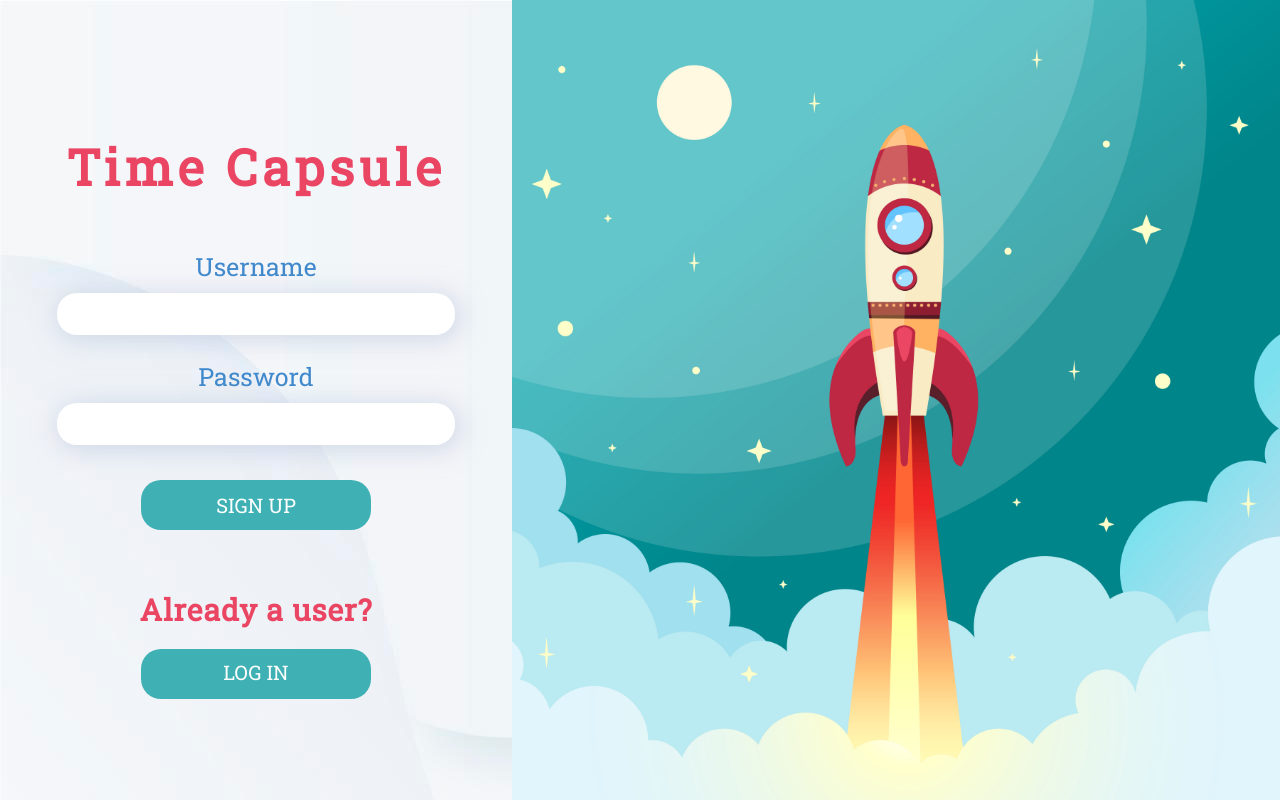
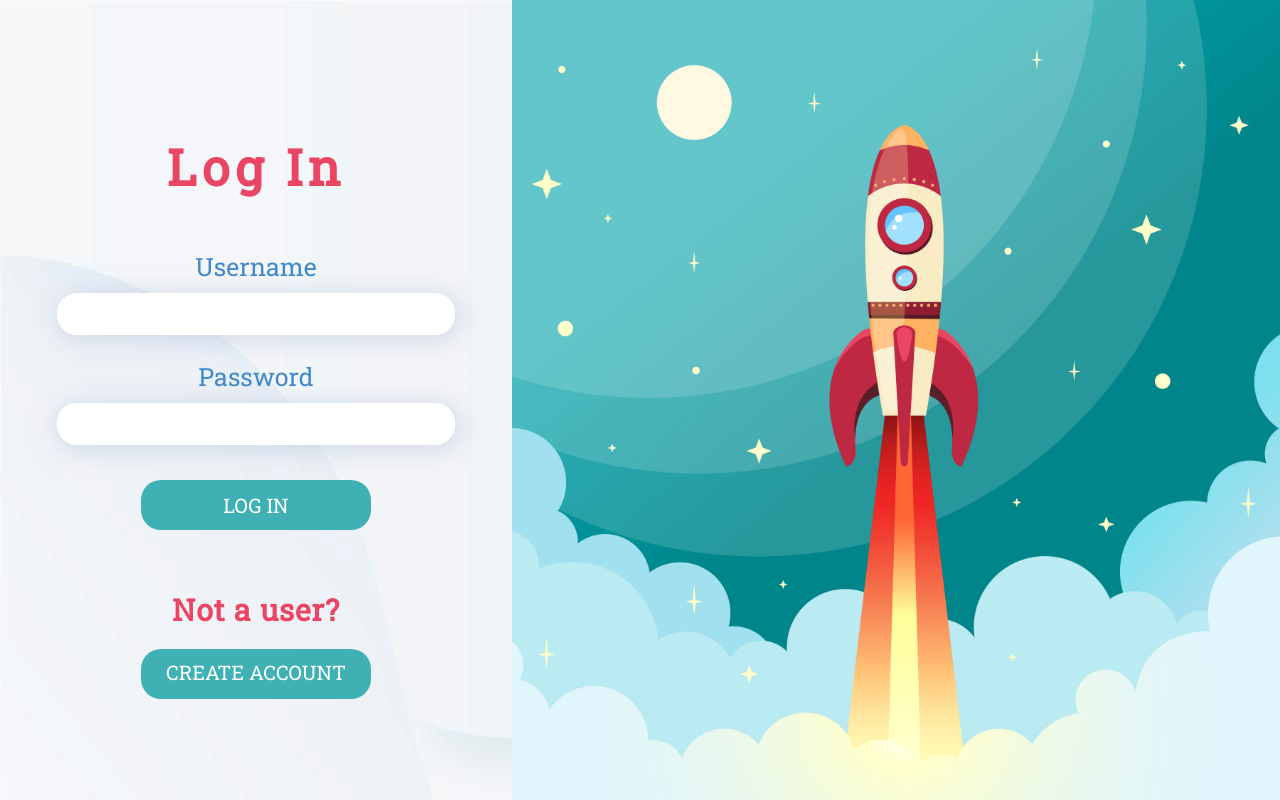
Before and after one commit to VanessaSue27/final-project-frontend, a React (Create React App) app: page /dashboard in a window 1280 px wide. Built offline with nearby package versions, Linux system fonts and the light colour scheme.

Commit message:
Change logic so landing page is LogInPage instead

```diff
--- a/src/App.js
+++ b/src/App.js
@@ -19,11 +19,11 @@ export const App = () => {
       <BrowserRouter>
         <Switch>
           <Route path="/" exact>
-            <SignUpPage />
+            <LogInPage />
           </Route>
 
-          <Route path="/login">
-            <LogInPage />
+          <Route path="/signup">
+            <SignUpPage />
           </Route>
 
           <Route path="/create-profile">
--- a/src/pages/BabyProfileForm.js
+++ b/src/pages/BabyProfileForm.js
@@ -6,7 +6,7 @@ import 'react-datepicker/dist/react-datepicker.css';
 
 import { Dropdown, FormSection, InputField, UserForm, SubmitButton, FormLabel, Title, SubTitle } from 'styled-components/GlobalStyles';
 import { user } from '../reducer/user';
-import { SignUpPage } from './SignUpPage';
+import { LogInPage } from './LogInPage';
 
 const PROFILE_URL = 'https://time-capsule-final.herokuapp.com/profiles';
 
@@ -140,7 +140,7 @@ export const BabyProfileForm = () => {
     );
   } else {
     return (
-      <SignUpPage />
+      <LogInPage />
     );
   }
 };
--- a/src/pages/Dashboard.js
+++ b/src/pages/Dashboard.js
@@ -1,7 +1,7 @@
 import React from 'react';
 import { useSelector } from 'react-redux';
 
-import { SignUpPage } from './SignUpPage';
+import { LogInPage } from './LogInPage';
 import { Sidebar } from '../dashboard-components/Sidebar';
 import { BabyProfileHeader } from '../dashboard-components/BabyProfileHeader';
 import { DashboardMainContent } from '../dashboard-components/DashboardMainContent';
@@ -19,7 +19,7 @@ export const Dashboard = () => {
     );
   } else {
     return (
-      <SignUpPage />
+      <LogInPage />
     );
   }
 };
--- a/src/pages/LogInPage.js
+++ b/src/pages/LogInPage.js
@@ -74,7 +74,7 @@ export const LogInPage = () => {
         <Button type="submit">LOG IN</Button>
         {error && <div>{`${error}`}</div>}
         <SubTitle>Not a user?</SubTitle>
-        <ButtonLink to="/">CREATE ACCOUNT</ButtonLink>
+        <ButtonLink to="/signup">CREATE ACCOUNT</ButtonLink>
       </Form>
       <LandingImage src={rocket} alt="rocket" />
     </InputSection>
--- a/src/pages/SignUpPage.js
+++ b/src/pages/SignUpPage.js
@@ -74,7 +74,7 @@ export const SignUpPage = () => {
         <Button type="submit">SIGN UP</Button>
         {error && <div>{`${error}`}</div>}
         <SubTitle>Already a user?</SubTitle>
-        <ButtonLink to="/login">LOG IN</ButtonLink>
+        <ButtonLink to="/">LOG IN</ButtonLink>
       </Form>
       <LandingImage src={rocket} alt="rocket" />
     </InputSection>
```
